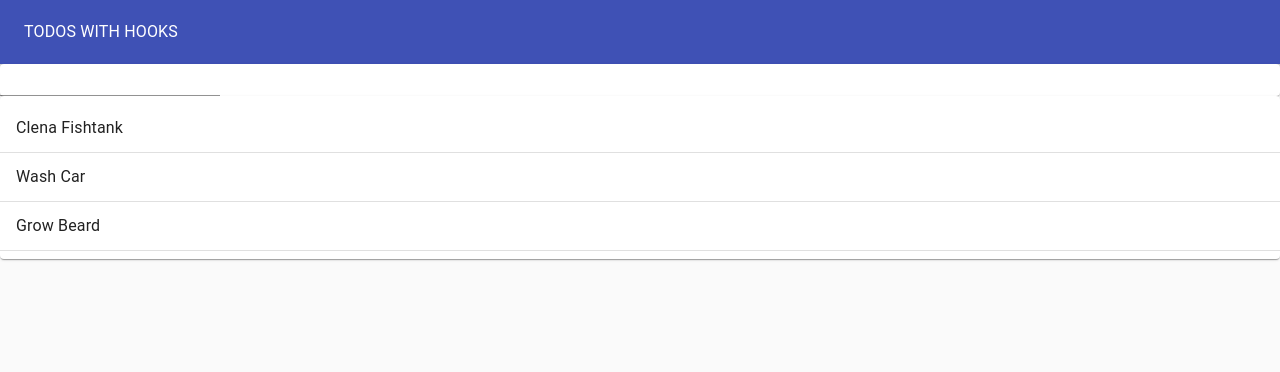
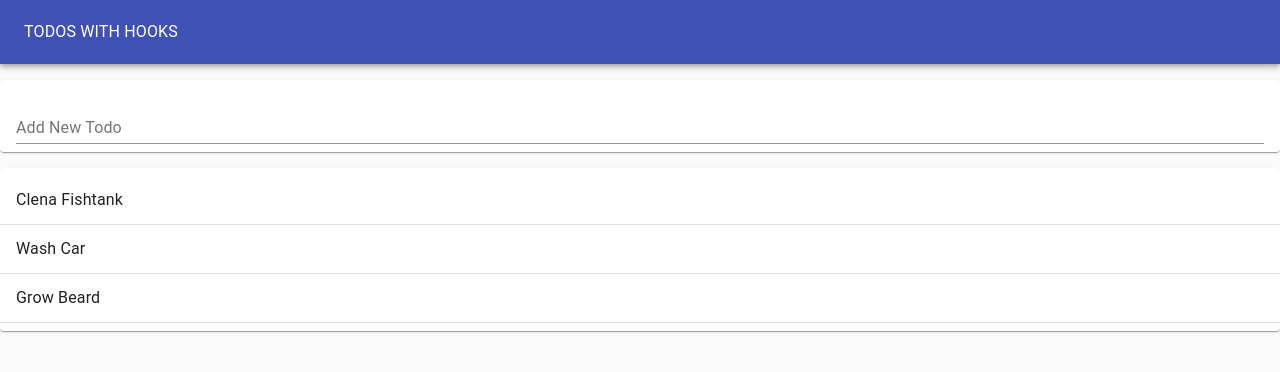
Before and after one commit to shresthabibek/hooks-todo-app, a React (Create React App) app: page / in a window 1280 px wide. Shown: the top 372 px of the page. Built offline with nearby package versions, Linux system fonts and the light colour scheme.

Commit message:
added add functionality

```diff
--- a/src/TodoApp.js
+++ b/src/TodoApp.js
@@ -15,6 +15,9 @@ function TodoApp() {
 		{ id: 3, task: 'Grow Beard', completed: false }
 	];
 	const [ todos, setTodos ] = useState(initialTodos);
+	const addTodo = (newTodoText) => {
+		setTodos([ ...todos, { id: 4, task: newTodoText, completed: false } ]);
+	};
 	return (
 		<Paper
 			style={{
@@ -30,7 +33,7 @@ function TodoApp() {
 					<Typography color="inherit">TODOS WITH HOOKS</Typography>
 				</Toolbar>
 			</AppBar>
-			<TodoForm />
+			<TodoForm addTodo={addTodo} />
 			<TodoList todos={todos} />
 		</Paper>
 	);
--- a/src/TodoForm.js
+++ b/src/TodoForm.js
@@ -3,11 +3,19 @@ import TextField from '@material-ui/core/TextField';
 import Paper from '@material-ui/core/Paper';
 import useInputState from './hooks/useInputState';
 
-function TodoForm(props) {
+function TodoForm({ addTodo }) {
 	const [ value, handleChange, reset ] = useInputState('');
 	return (
-		<Paper>
-			<TextField value={value} onChange={handleChange} />
+		<Paper style={{ margin: '1rem 0', padding: '0 1rem' }}>
+			<form
+				onSubmit={(e) => {
+					e.preventDefault();
+					addTodo(value);
+					reset();
+				}}
+			>
+				<TextField value={value} onChange={handleChange} margin="normal" label="Add New Todo" fullWidth />
+			</form>
 		</Paper>
 	);
 }
```
